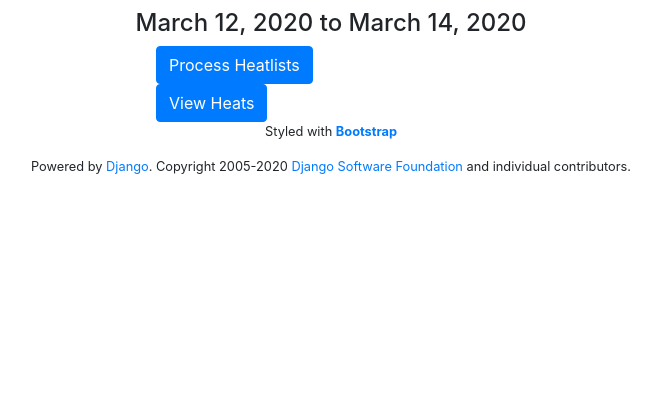
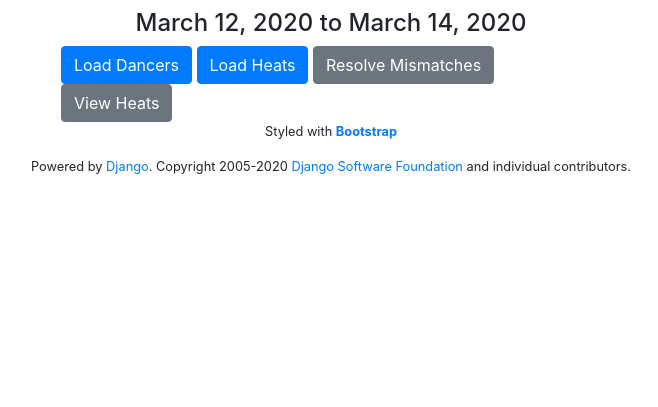
Before and after one commit to dlanghorne0428/dancesport-tracker-project, a Django app: page /comps/1/ in a window 1280 px wide. Shown: the part 393-800 px from the top of the page, without its empty margins (309-967 px from the left). Run offline with Django 3.2, Linux system fonts and the light colour scheme; data comes from the database, SQL or seed files in the repository; parts of the project's set-up code (start-up, migrations or seed data) failed here and were passed over; some libraries are stand-ins or nearby versions.

Commit message:
Update styling

```diff
--- a/comps/templates/comps/detail.html
+++ b/comps/templates/comps/detail.html
@@ -15,21 +15,25 @@
   <div class="col-8 offset-md-2">
     <h2 class="text-center">{{ comp.title }}</h2>
     <h3 class="text-center"{{ comp.location }}</h3>
-    <h4 class="text-center">{{ comp.start_date }} to {{ comp.end_date }}</h4>
-  </div>
-</div>
-
-<div class="row">
-  <div class="col-4 offset-md-4">
-    {% if comp.heatsheet_url %}
-      <form method="GET" action="{% url 'comps:process_heatlists' comp.pk %}">
-        <button type="submit" class="btn btn-primary btn-rounded">Process Heatlists</button>
-      </form>
-      <form method="GET" action="{% url 'comps:heats' comp.pk %}">
-        <button type="submit" class="btn btn-primary btn-rounded">View Heats</button>
-      </form>
+    {% if comp.start_date == comp.end_date %}
+      <h4 class="text-center">{{ comp.start_date }}</h4>
+    {% else %}
+      <h4 class="text-center">{{ comp.start_date }} to {{ comp.end_date }}</h4>
     {% endif %}
   </div>
 </div>
 
+
+{% if comp.heatsheet_url %}
+<div class="row">
+  <div class="col-6 offset-md-3">
+      <a id="load_heats_button" class="btn btn-primary" role="button" href="{% url 'comps:load_dancers' comp.id %}">Load Dancers</a>
+      <a id="load_dancers_button" class="btn btn-primary" role="button" href="{% url 'comps:load_heats' comp.id %}">Load Heats</a>
+      <a id="resolve_mismatches_button" class="btn btn-secondary" role="button" href="{% url 'comps:resolve_mismatches' comp.id %}">Resolve Mismatches</a>
+      <a id="view_heats_button" class="btn btn-secondary" role="button" href="{% url 'comps:heats' comp.id %}">View Heats</a>
+  </div>
+</div>
+{% endif %}
+
+
 {% endblock %}
--- a/comps/templates/comps/heat_entries.html
+++ b/comps/templates/comps/heat_entries.html
@@ -58,7 +58,7 @@
 
 <div class="row">
   <div class="col-4 offset-md-4">
-      <a id="view_heats_button" class="btn btn-primary" role="button" href="{% url 'comps:resolve_mismatches' comp_id %}">Resolve Mismatches</a>
+      <a id="resolve_mismatches_button" class="btn btn-primary" role="button" href="{% url 'comps:resolve_mismatches' comp_id %}">Resolve Mismatches</a>
       <a id="view_heats_button" class="btn btn-primary" role="button" href="{% url 'comps:heats' comp_id %}">View Heats</a>
   </div>
 </div>
--- a/comps/templates/comps/resolve_mismatches.html
+++ b/comps/templates/comps/resolve_mismatches.html
@@ -26,7 +26,8 @@
       </select>
       <br /><br />
       <input class="btn btn-primary" type="submit" name="submit" value="Submit">
-      <input class="btn btn-secondary" type="submit" name="Reset" value="Reset">
+      <input class="btn btn-secondary" type="submit" name="submit" value="Reset">
+      <input class="btn btn-warning" type="submit" name="submit" value="Delete">
     </form>
 
 {% endblock %}
```
